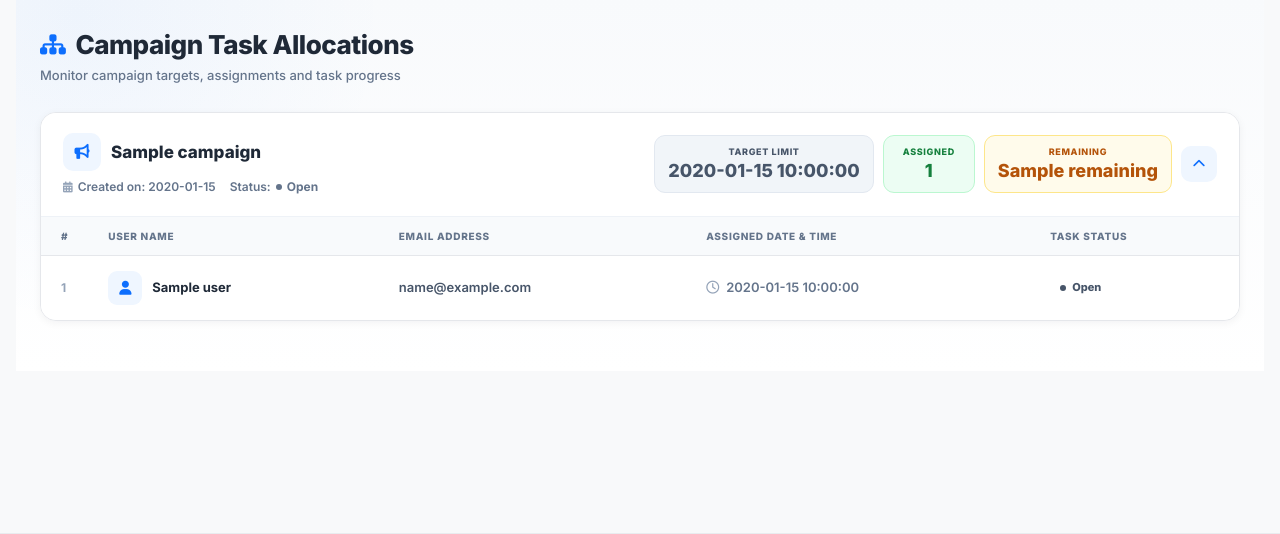
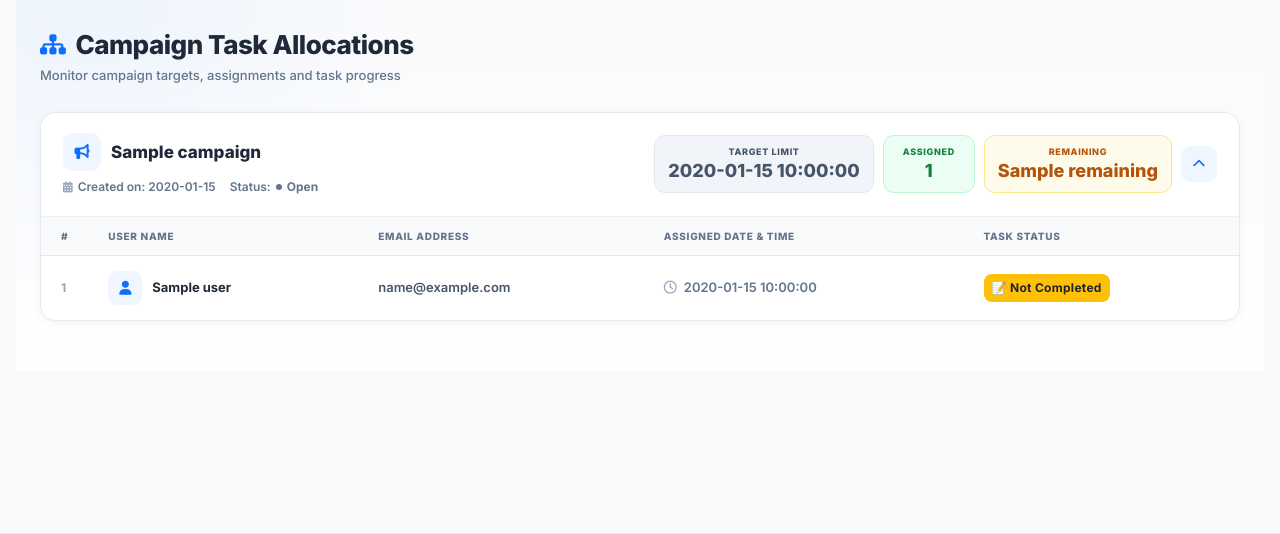
Before and after one commit to roushanbobdj1/GMB, a Flask app: template templates/admin_allocations.html in a window 1280 px wide, after a click that opens the changed part. Shown: the part 104-638 px from the top of the page. Run offline with Flask 3, Linux system fonts and the light colour scheme; the template is opened without the code that fills it: most values are stand-ins (such as "Sample title", 1, 10 or a date in 2020); some libraries are stand-ins or nearby versions.

Commit message:
Update admin_allocations.html

```diff
--- a/templates/admin_allocations.html
+++ b/templates/admin_allocations.html
@@ -581,49 +581,6 @@
     }
 
     /* =========================================================
-       STATUS BADGES
-    ========================================================== */
-
-    .allocation-task-status {
-        display: inline-flex;
-        align-items: center;
-        gap: 6px;
-
-        padding: 6px 10px;
-
-        border-radius: 999px;
-
-        font-size: 11px;
-        line-height: 1;
-        font-weight: 800;
-
-        white-space: nowrap;
-    }
-
-    .allocation-task-status::before {
-        content: "";
-
-        width: 6px;
-        height: 6px;
-
-        border-radius: 50%;
-
-        background: currentColor;
-    }
-
-    .status-Assigned {
-        background: #ecfeff;
-        color: #0891b2;
-        border: 1px solid #a5f3fc;
-    }
-
-    .status-Completed {
-        background: #ecfdf3;
-        color: #15803d;
-        border: 1px solid #bbf7d0;
-    }
-
-    /* =========================================================
        NO DATA
     ========================================================== */
 
@@ -1048,11 +1005,15 @@
 
 
                                                     <td>
-
-                                                        <span class="allocation-task-status status-{{ user.status }}">
-                                                            {{ user.status }}
-                                                        </span>
-
+                                                        {% if user.status == 'Approved' %}
+                                                            <span class="badge bg-success px-2 py-2" style="font-size: 12px; border-radius: 8px;">✅ Completed</span>
+                                                        {% elif user.status == 'Submitted' %}
+                                                            <span class="badge bg-info text-dark px-2 py-2" style="font-size: 12px; border-radius: 8px;">⏳ Pending Verification</span>
+                                                        {% elif user.status == 'Rejected' %}
+                                                            <span class="badge bg-danger px-2 py-2" style="font-size: 12px; border-radius: 8px;">❌ Rejected</span>
+                                                        {% else %}
+                                                            <span class="badge bg-warning text-dark px-2 py-2" style="font-size: 12px; border-radius: 8px;">📝 Not Completed</span>
+                                                        {% endif %}
                                                     </td>
 
                                                 </tr>
```
